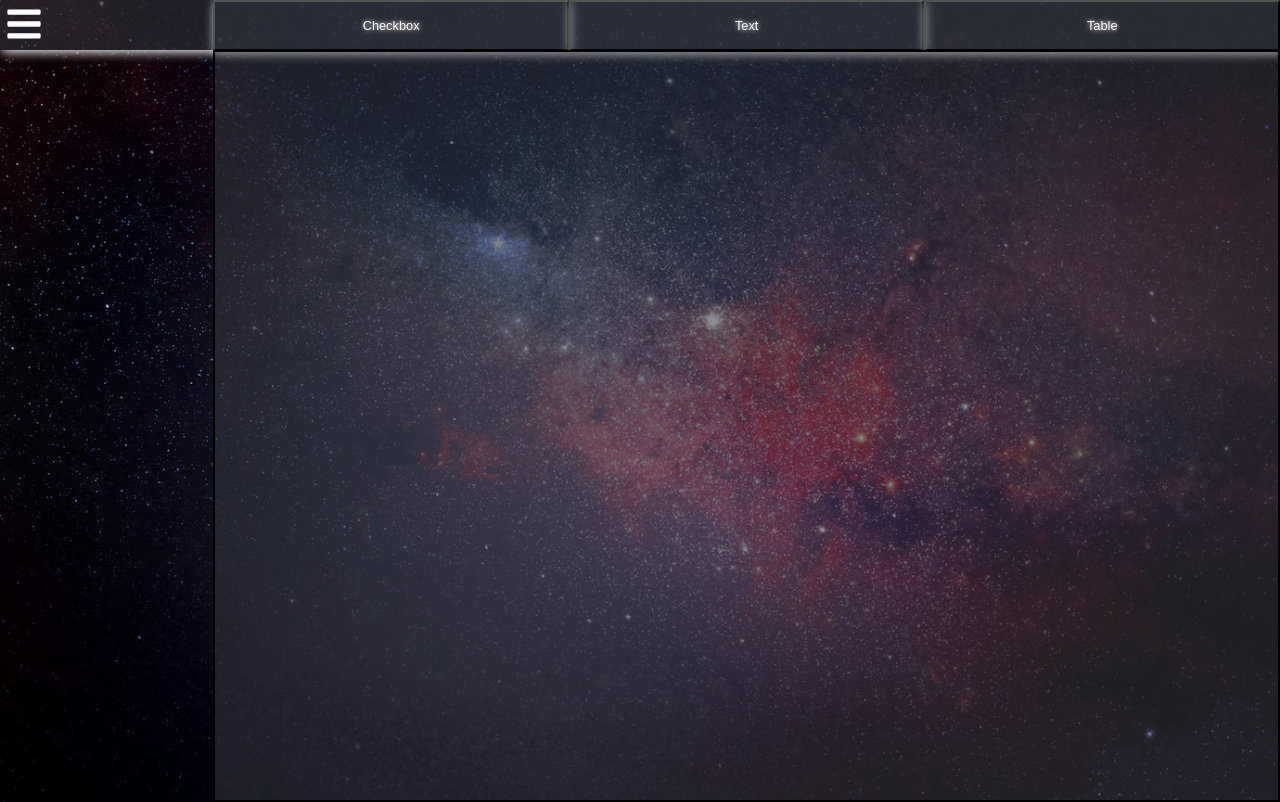
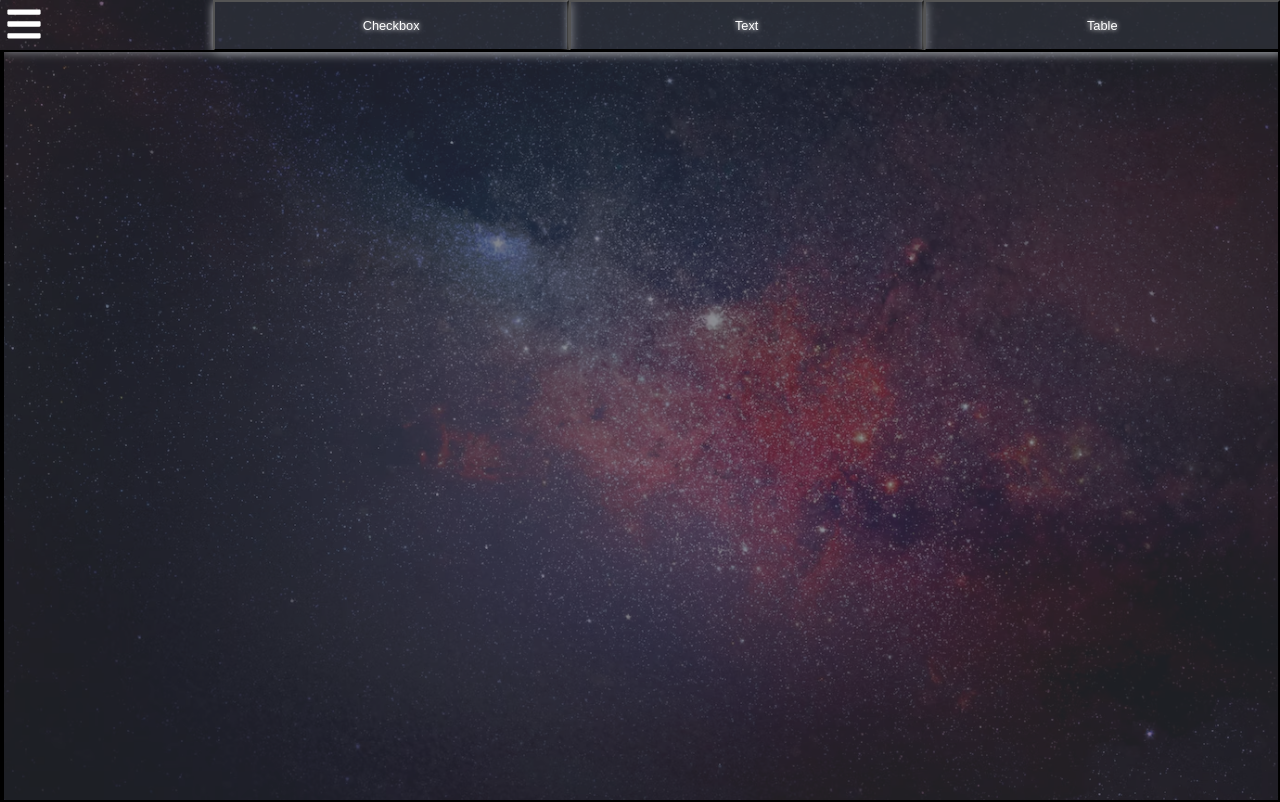
Before and after one commit to MohabRageh/not_es_ion, a React (Create React App) app: page / in a window 1280 px wide. Built offline with nearby package versions, Linux system fonts and the light colour scheme.

Commit message:
aside edits

```diff
--- a/src/App.js
+++ b/src/App.js
@@ -5,8 +5,6 @@ import Main from "./components/Main";
 
 
 function App() {
-
-
   return (
     <div className="App">
         <ComponentsPicker/>
--- a/src/components/Aside.js
+++ b/src/components/Aside.js
@@ -6,15 +6,13 @@ import { useDispatch } from "react-redux/es/hooks/useDispatch";
 
 export default function Aside() {
     const isAwake=useSelector(state=>state.asidePages.isAwake)
-    const dispatch=useDispatch()
     const pages=useSelector(state=>state.asidePages.Pages)
     const selected=useSelector(state=>state.asidePages.Selected)
+    const dispatch=useDispatch()
   return (
     <>
-    {/* {!isAwake?<FaBars className='awake_btn' onClick={()=>dispatch(awake())} />:"" } */}
-    {isAwake?<aside>
+    {<aside className={isAwake?"width300":""}>
         <ul>
-        {/* <FaBars className='awake_btn' onClick={()=>dispatch(awake())} /> */}
             {
                 pages.length===0?<li>none</li>:
                 pages.map(
@@ -28,7 +26,7 @@ export default function Aside() {
             }
         </ul>
         <FaPlus onClick={()=>dispatch(addPage())}/>
-    </aside>:""}
+    </aside>}
     </>
   )
 }
--- a/src/components/Main.js
+++ b/src/components/Main.js
@@ -6,13 +6,14 @@ export default function Main() {
   const dispatch=useDispatch()
   const selected=useSelector(state=>state.asidePages.Selected)
   const pages=useSelector(state=>state.asidePages.Pages)
+  const isAwake=useSelector(state=>state.asidePages.isAwake)
   const handleChange=(event)=>{
       const type=event.target.type
       const indexx=Number(event.target.name)
       dispatch(editItem({index:indexx,nValue:event.target.value,itemType:type}))
   }
   return (
-    <main>
+    <main className={isAwake?"margin_left":""}>
         {
           selected>=0?(
             pages[selected].components.map(
--- a/src/index.css
+++ b/src/index.css
@@ -6,7 +6,6 @@
   --Border: 2px solid black;
   --BGColor:#34374091;
   --TxtShadow:0px 0px 5px white;
-
 }
 body {
   background-image: url("imgs/backgroundimg.avif");
@@ -25,27 +24,18 @@ body {
   grid-template-rows: 50px 1fr;
   grid-template-areas:
   "c c c c c c"
-  "a m m m m m "
+  "m m m m m m "
   ;
+}
+/*utilites*/
+.width300{
+  width:300px;
+}
+.margin_left{
+  margin-left: 300px;
 }
 .line_through{
   text-decoration: line-through;
-}
-.awake_btn{
-  background-color: rgba(211, 217, 223, 0);
-  padding: 5px;
-  font-size: clamp(1.5rem,10vw,3rem);
-  color: white;
-
-}
-input[type="text"],textarea{
-  background-color: rgba(240, 248, 255, 0);
-  color: white;
-  border: 3px solid black;
-  border-top: none;
-  border-right: none;
-  border-left: none;
-  box-shadow: 2px 2px 2px white;
 }
 .animation1{
   animation: openbtn 2s ease-in-out  1 forwards;
@@ -55,80 +45,14 @@ input[type="text"],textarea{
   33%{ transform:translateX(250px) rotate(720deg) ; }
   66%{ transform:rotate(-720deg) ; }
 }
-aside::-webkit-scrollbar,textarea::-webkit-scrollbar {
-  background-color: rgba(240, 248, 255, 0);
+.selected{
+  background-color: aliceblue;
+  color: #000;
+  text-shadow: 0px 0px 5px black;
 }
-aside{
-  background-color: var(--BGColor);
-  position: fixed;
-  grid-area: a;
-  border: var(--Border);
-  height: 94vh;
-  overflow: scroll;
-  overflow-x:hidden;
-  top: 50px;
-  width: calc( 100% /6 );
-}
-aside ul{
-  margin: 0;
-  padding: 0;
-}
-aside  li{
-  border-bottom: var(--Border);
-  padding: 5px;
-  text-shadow: var(--TxtShadow);
-  color: white;
-  font-size:clamp(.1rem,2vw,3rem)
-}
+/*utilites*/
 
-aside svg{
-  background-color: rgba(240, 248, 255, 0.277);
-  padding: 5px;
-  width: 100%;
-  font-size:clamp(1rem,1vw,3rem)
-}
-main{
-  background-color: var(--BGColor);
-  grid-area: m;
-  border: var(--Border);
-  text-shadow: var(--TxtShadow);
-  font-size:clamp(1rem,2vw,3rem);
-  padding: 2rem;
-  height: 94vh;
-  overflow: scroll;
-}
-main::-webkit-scrollbar{
-  overflow-x: hidden;
-  width: 1px;
-  background-color: rgba(250, 235, 215, 0);
-}
-main li{
-  list-style-type: none;
-}
-main input{
-  font-size:clamp(.5rem,1vw,3rem);
-
-  padding: 1rem;
-}
-main div{
-  display: flex;
-  align-items: center;
-  margin-top: 10px;
-}
-main input[type="text"]{
-  flex-grow: 1;
-  margin-left: 10px;
-}
-main input[type="checkbox"]{
-  width: 2Vh;
-  height: 2Vh;
-}
-main textarea{
-  flex-grow: 1;
-  font-size:clamp(.5rem,1vw,3rem);
-  padding: 1rem;
-
-}
+/*componentPicker*/
 .components_picker{
   grid-area: c;
   display: grid;
@@ -143,14 +67,13 @@ main textarea{
   display: grid;
   grid-template-columns: calc( 100% / 6) 1fr 1fr 1fr;
 }
-.components_picker li:first-child{
-  grid-column: 1/2;
-}
-
 .components_picker li{
   padding: 0;
   margin: 0;
   flex-grow: 1;
+}
+.components_picker li:first-child{
+  grid-column: 1/2;
 }
 .components_picker button{
   padding: 1rem;
@@ -163,8 +86,101 @@ main textarea{
   color: white;
   box-shadow: 2px 2px 10px white;
 }
-.selected{
-  background-color: aliceblue;
-  color: #000;
-  text-shadow: 0px 0px 5px black;
+.awake_btn{
+  background-color: rgba(211, 217, 223, 0);
+  padding: 5px;
+  font-size: clamp(1.5rem,10vw,3rem);
+  color: white;
 }
+/*componentPicker*/
+
+/*aside*/
+aside{
+  background-color: black;
+  position: fixed;
+  grid-area: a;
+  border: var(--Border);
+  height: 94vh;
+  overflow: scroll;
+  overflow-x:hidden;
+  top: 50px;
+  width: 0px;
+  transition: 1s width;
+}
+aside ul{
+  margin: 0;
+  padding: 0;
+}
+aside  li{
+  border-bottom: var(--Border);
+  padding: 5px;
+  text-shadow: var(--TxtShadow);
+  color: white;
+  font-size:clamp(.1rem,2vw,3rem)
+}
+aside svg{
+  background-color: rgba(240, 248, 255, 0.277);
+  padding: 5px;
+  width: 100%;
+  font-size:clamp(1rem,2vw,3rem);
+  color: white;
+}
+aside::-webkit-scrollbar,textarea::-webkit-scrollbar {
+  background-color: rgba(240, 248, 255, 0);
+}
+/*aside*/
+
+/*main*/
+main{
+  background-color: var(--BGColor);
+  grid-area: m;
+  border: var(--Border);
+  text-shadow: var(--TxtShadow);
+  font-size:clamp(1rem,2vw,3rem);
+  padding: 2rem;
+  height: 94vh;
+  overflow: scroll;
+  transition: margin-left 1s;
+}
+main input{
+  font-size:clamp(.5rem,1vw,3rem);
+  padding: 1rem;
+}
+main input[type="text"]{
+  flex-grow:1;
+}
+main input[type="text"],textarea{
+  background-color: rgba(240, 248, 255, 0);
+  color: white;
+  border: 3px solid black;
+  border-top: none;
+  border-right: none;
+  border-left: none;
+  box-shadow: 2px 2px 2px white;
+}
+main input[type="checkbox"]{
+  width: 2Vh;
+  height: 2Vh;
+}
+main textarea{
+  flex-grow: 1;
+  font-size:clamp(.5rem,1vw,3rem);
+  padding: 1rem;
+}
+main li{
+  list-style-type: none;
+}
+main div{
+  display: flex;
+  align-items: center;
+  margin-top: 10px;
+}
+main::-webkit-scrollbar{
+  overflow-x: hidden;
+  width: 1px;
+  background-color: rgba(250, 235, 215, 0);
+}
+main textarea::-webkit-scrollbar{
+  width: 1px;
+}
+/*main*/
--- a/src/store/asideSlice/asideSlice.js
+++ b/src/store/asideSlice/asideSlice.js
@@ -12,7 +12,7 @@ export const asideSlice=createSlice(
         reducers:{
             addPage:(state)=>{state.Pages.push(
                 {
-                    name:`Page ${state.Pages.length+1}`,
+                    name:`Day${state.Pages.length+1}`,
                     components:[]
                 }
                 )},
```
